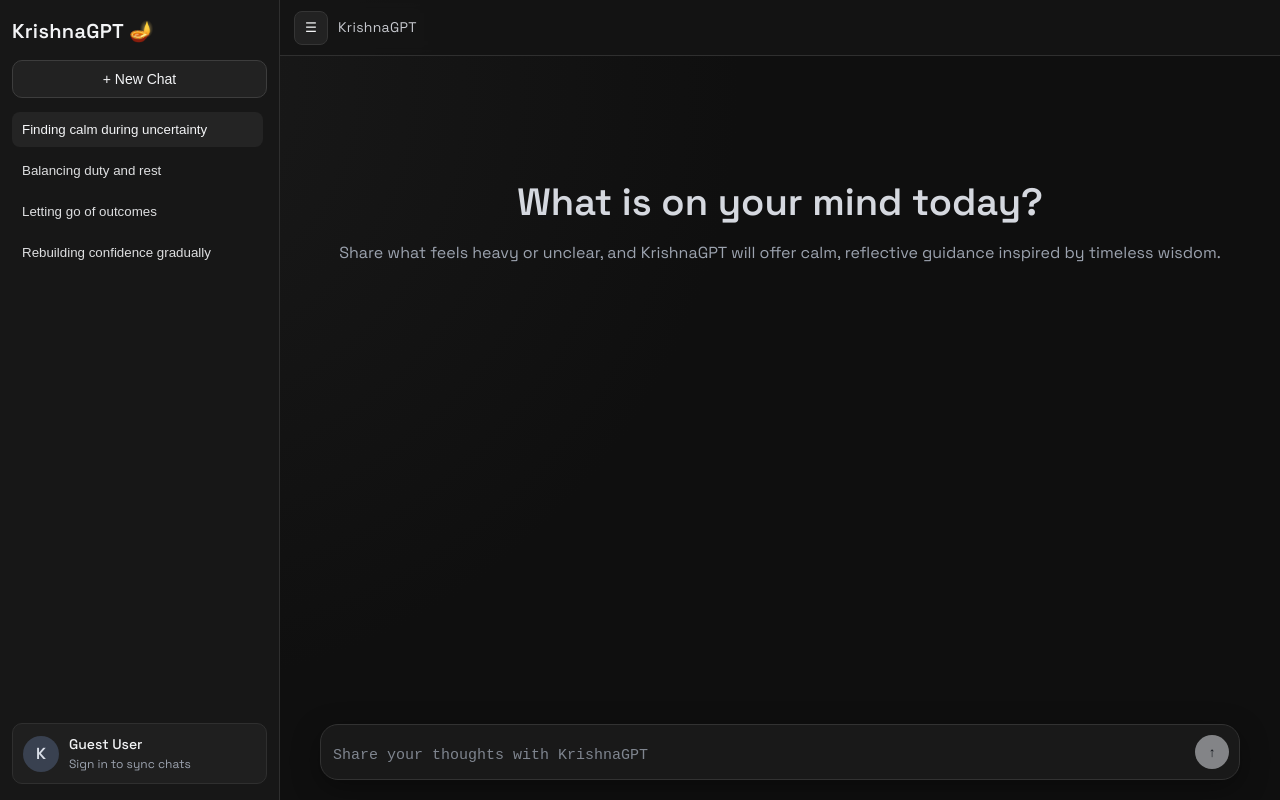
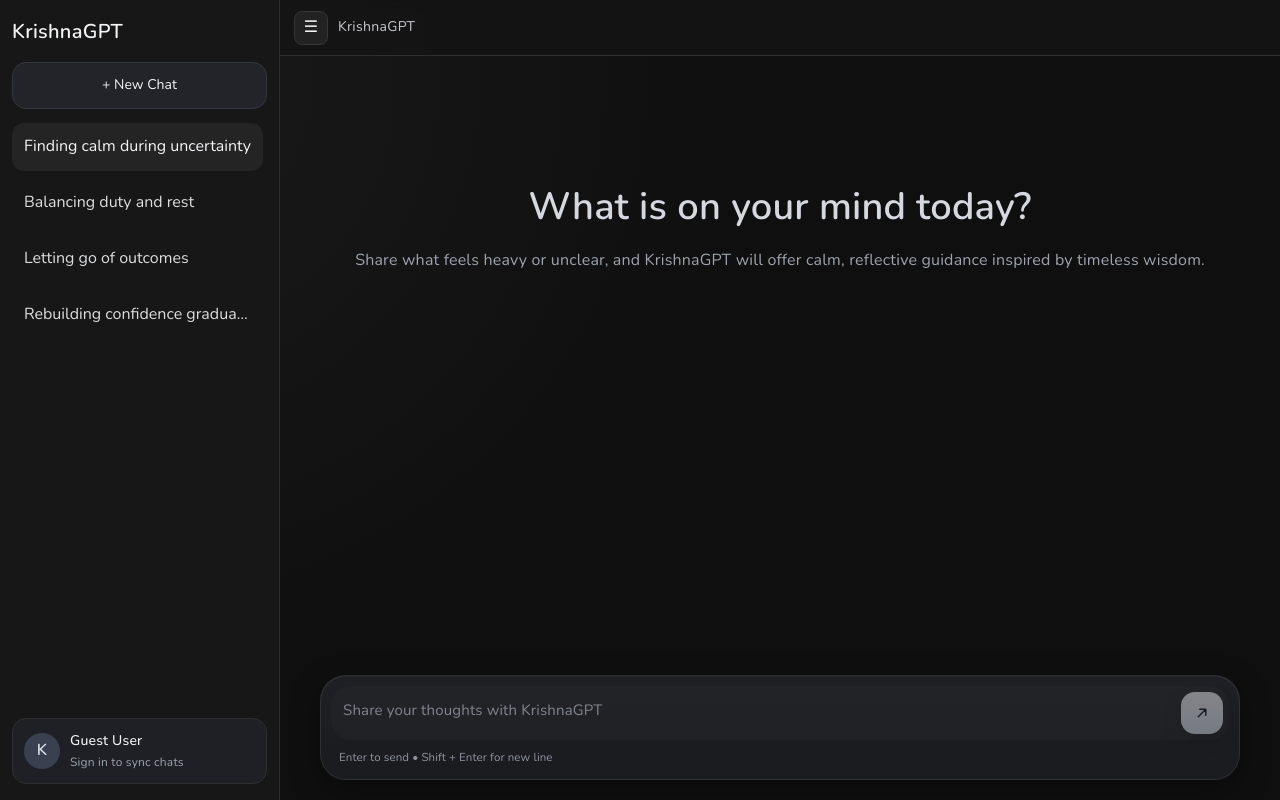
Before and after one commit to Dev-Akuma/KGPT, a React (Vite) app: page / in a window 1280 px wide. Built offline with nearby package versions, Linux system fonts and the light colour scheme.

Commit message:
basic interface update : Font Style Scroll Style

```diff
--- a/src/App.css
+++ b/src/App.css
@@ -4,10 +4,12 @@
   --bg-panel: #1d1d1d;
   --bg-bubble: #2a2a2a;
   --bg-bubble-user: #303e5f;
+  --bg-input: #1b1c1f;
   --text-main: #f3f4f6;
   --text-muted: #9ca3af;
   --border-soft: #2f2f2f;
   --hover-soft: #242424;
+  --focus-soft: rgba(125, 211, 252, 0.2);
 }
 
 #root {
@@ -69,18 +71,20 @@
 }
 
 .new-chat-btn {
-  border: 1px solid #3d3d3d;
-  background: #222;
+  border: 1px solid #33363d;
+  background: #22242a;
   color: var(--text-main);
-  border-radius: 10px;
-  padding: 10px 12px;
+  border-radius: 14px;
+  padding: 11px 14px;
   cursor: pointer;
   font-size: 14px;
-  transition: background 0.2s ease;
+  transition: background 0.24s ease, border-color 0.24s ease, transform 0.24s ease;
 }
 
 .new-chat-btn:hover {
-  background: #2b2b2b;
+  background: #2a2d34;
+  border-color: #40454f;
+  transform: translateY(-1px);
 }
 
 .history-list {
@@ -88,7 +92,7 @@
   overflow-y: auto;
   display: flex;
   flex-direction: column;
-  gap: 6px;
+  gap: 8px;
   padding-right: 4px;
 }
 
@@ -97,14 +101,14 @@
   background: transparent;
   color: var(--text-main);
   opacity: 0.9;
-  border-radius: 8px;
+  border-radius: 12px;
   text-align: left;
-  padding: 10px;
+  padding: 11px 12px;
   cursor: pointer;
   white-space: nowrap;
   overflow: hidden;
   text-overflow: ellipsis;
-  transition: background 0.2s ease, opacity 0.2s ease;
+  transition: background 0.24s ease, opacity 0.24s ease, color 0.24s ease;
 }
 
 .history-item:hover,
@@ -118,9 +122,9 @@
   align-items: center;
   gap: 10px;
   border: 1px solid var(--border-soft);
-  border-radius: 10px;
-  padding: 10px;
-  background: #1f1f1f;
+  border-radius: 14px;
+  padding: 11px;
+  background: #1e2025;
 }
 
 .avatar-placeholder {
@@ -198,7 +202,7 @@
   flex: 1;
   min-height: 0;
   overflow-y: auto;
-  padding: 22px 18px 140px;
+  padding: 24px 20px 146px;
 }
 
 .message-list {
@@ -206,7 +210,7 @@
   margin: 0 auto;
   display: flex;
   flex-direction: column;
-  gap: 14px;
+  gap: 18px;
 }
 
 .message-row {
@@ -225,11 +229,13 @@
   max-width: min(82%, 760px);
   background: var(--bg-bubble);
   color: #eceff4;
-  border-radius: 16px;
-  padding: 12px 14px;
-  line-height: 1.55;
+  border-radius: 20px;
+  padding: 14px 16px;
+  line-height: 1.7;
+  letter-spacing: 0.01em;
   white-space: pre-wrap;
   word-break: break-word;
+  box-shadow: 0 4px 18px rgba(0, 0, 0, 0.16);
 }
 
 .message-bubble.user {
@@ -267,25 +273,67 @@
   max-width: 920px;
   margin: 0 auto;
   display: flex;
+  flex-direction: column;
+  align-items: stretch;
+  gap: 8px;
+  border: 1px solid rgba(255, 255, 255, 0.08);
+  background: linear-gradient(180deg, #1f2025 0%, #1a1b1f 100%);
+  border-radius: 26px;
+  padding: 10px;
+  box-shadow: 0 10px 30px rgba(0, 0, 0, 0.34), inset 0 1px 0 rgba(255, 255, 255, 0.03);
+  transition: border-color 0.25s ease, box-shadow 0.25s ease, background 0.25s ease;
+}
+
+.input-container:focus-within {
+  border-color: rgba(125, 211, 252, 0.4);
+  box-shadow: 0 10px 30px rgba(0, 0, 0, 0.34), 0 0 0 3px var(--focus-soft);
+}
+
+.input-main {
+  display: flex;
   align-items: flex-end;
-  gap: 10px;
-  border: 1px solid #323232;
-  background: #191919;
-  border-radius: 18px;
-  padding: 10px;
-  box-shadow: 0 8px 28px rgba(0, 0, 0, 0.35);
+  gap: 12px;
+  border-radius: 20px;
+  padding: 4px 6px 6px 10px;
+  background: rgba(255, 255, 255, 0.015);
 }
 
 .chat-textarea {
   flex: 1;
   resize: none;
   max-height: 180px;
+  min-height: 44px;
   border: 0;
   background: transparent;
   color: var(--text-main);
   font-size: 15px;
-  line-height: 1.45;
+  line-height: 1.65;
+  letter-spacing: 0.01em;
+  padding: 8px 4px 8px 2px;
+  overflow-y: auto;
   outline: none;
+}
+
+.chat-textarea::-webkit-scrollbar {
+  width: 8px;
+}
+
+.chat-textarea::-webkit-scrollbar-track {
+  background: transparent;
+}
+
+.chat-textarea::-webkit-scrollbar-thumb {
+  background: #444a54;
+  border-radius: 999px;
+}
+
+.chat-textarea::-webkit-scrollbar-thumb:hover {
+  background: #545b67;
+}
+
+.chat-textarea {
+  scrollbar-width: thin;
+  scrollbar-color: #444a54 transparent;
 }
 
 .chat-textarea::placeholder {
@@ -293,24 +341,44 @@
 }
 
 .send-btn {
-  width: 34px;
-  height: 34px;
-  border-radius: 50%;
+  width: 42px;
+  height: 42px;
+  border-radius: 14px;
   border: 0;
-  background: #eceff4;
-  color: #101623;
+  background: linear-gradient(180deg, #f6f8fe 0%, #dce3f1 100%);
+  color: #111827;
   cursor: pointer;
-  transition: transform 0.2s ease, background 0.2s ease;
+  align-self: flex-end;
+  box-shadow: 0 7px 20px rgba(0, 0, 0, 0.28);
+  transition: transform 0.22s ease, background 0.22s ease, box-shadow 0.22s ease, opacity 0.22s ease;
 }
 
 .send-btn:hover:not(:disabled) {
-  transform: translateY(-1px);
+  transform: translateY(-1px) scale(1.02);
   background: #fff;
+  box-shadow: 0 8px 18px rgba(0, 0, 0, 0.28);
 }
 
 .send-btn:disabled {
-  opacity: 0.5;
+  opacity: 0.46;
   cursor: not-allowed;
+}
+
+.send-icon {
+  display: block;
+  margin: 0 auto;
+}
+
+.input-meta {
+  display: flex;
+  justify-content: flex-start;
+  padding: 0 8px 2px;
+}
+
+.input-hint {
+  font-size: 11.5px;
+  color: #8e95a1;
+  letter-spacing: 0.01em;
 }
 
 .loading-bubble {
@@ -337,6 +405,30 @@
 
 .sidebar-overlay {
   display: none;
+}
+
+.chat-window::-webkit-scrollbar,
+.history-list::-webkit-scrollbar {
+  width: 9px;
+}
+
+.chat-window::-webkit-scrollbar-track,
+.history-list::-webkit-scrollbar-track {
+  background: #181818;
+  border-radius: 999px;
+}
+
+.chat-window::-webkit-scrollbar-thumb,
+.history-list::-webkit-scrollbar-thumb {
+  background: #3a3a3a;
+  border-radius: 999px;
+  border: 2px solid #181818;
+  transition: background 0.24s ease;
+}
+
+.chat-window::-webkit-scrollbar-thumb:hover,
+.history-list::-webkit-scrollbar-thumb:hover {
+  background: #4a4a4a;
 }
 
 @keyframes pulse {
--- a/src/components/ChatInput.jsx
+++ b/src/components/ChatInput.jsx
@@ -29,6 +29,7 @@ const ChatInput = ({ value, onChange, onSend, loading }) => {
       }}
     >
       <div className="input-container">
+        <div className="input-main">
           <textarea
             ref={textareaRef}
             rows={1}
@@ -45,8 +46,28 @@ const ChatInput = ({ value, onChange, onSend, loading }) => {
             disabled={loading || !value.trim()}
             aria-label="Send message"
           >
-          ↑
+            <svg
+              className="send-icon"
+              width="18"
+              height="18"
+              viewBox="0 0 24 24"
+              fill="none"
+              xmlns="http://www.w3.org/2000/svg"
+              aria-hidden="true"
+            >
+              <path
+                d="M7 17L17 7M17 7H9M17 7V15"
+                stroke="currentColor"
+                strokeWidth="2"
+                strokeLinecap="round"
+                strokeLinejoin="round"
+              />
+            </svg>
           </button>
+        </div>
+        <div className="input-meta">
+          <span className="input-hint">Enter to send • Shift + Enter for new line</span>
+        </div>
       </div>
     </form>
   );
--- a/src/components/Sidebar.jsx
+++ b/src/components/Sidebar.jsx
@@ -8,7 +8,7 @@ const Sidebar = ({
   return (
     <aside id="kgpt-sidebar" className={`sidebar ${isOpen ? 'open' : ''}`}>
       <div className="sidebar-header">
-        <div className="sidebar-title">KrishnaGPT 🪔</div>
+        <div className="sidebar-title">KrishnaGPT</div>
         <button className="sidebar-close" onClick={onClose} aria-label="Close sidebar">
           ×
         </button>
--- a/src/index.css
+++ b/src/index.css
@@ -1,9 +1,10 @@
-@import url('https://fonts.googleapis.com/css2?family=Space+Grotesk:wght@400;500;600&display=swap');
+@import url('https://fonts.googleapis.com/css2?family=Nunito:wght@400;500;600;700&display=swap');
 
 :root {
-  font-family: 'Space Grotesk', 'Segoe UI', sans-serif;
-  line-height: 1.5;
+  font-family: 'Nunito', 'Inter', 'Segoe UI', sans-serif;
+  line-height: 1.62;
   font-weight: 400;
+  letter-spacing: 0.012em;
   font-synthesis: none;
   text-rendering: optimizeLegibility;
   -webkit-font-smoothing: antialiased;
@@ -22,3 +23,9 @@ body {
   min-height: 100vh;
   overflow: hidden;
 }
+
+button,
+input,
+textarea {
+  font: inherit;
+}
```
Lines whose indentation alone changed are shown as unchanged.
